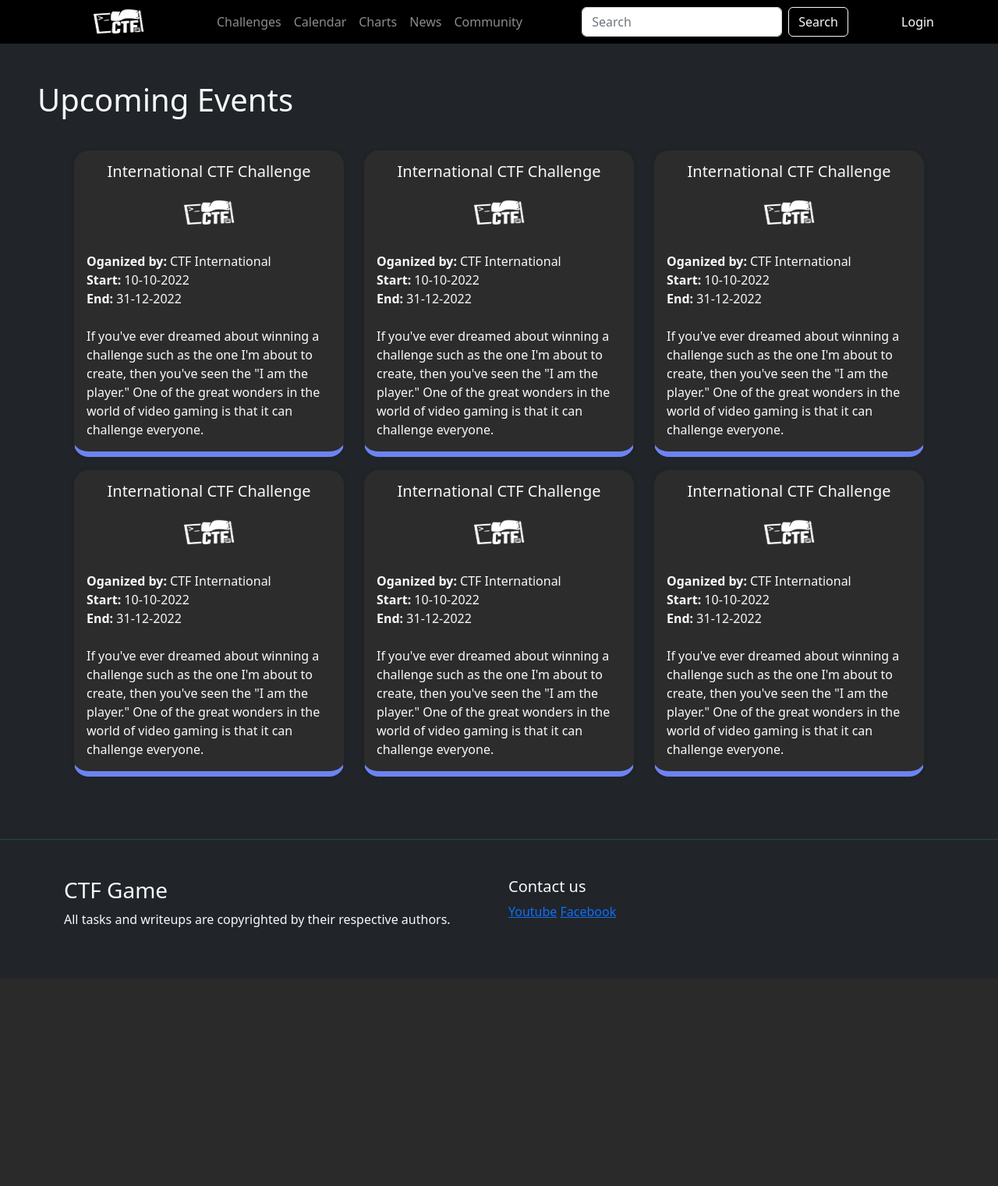
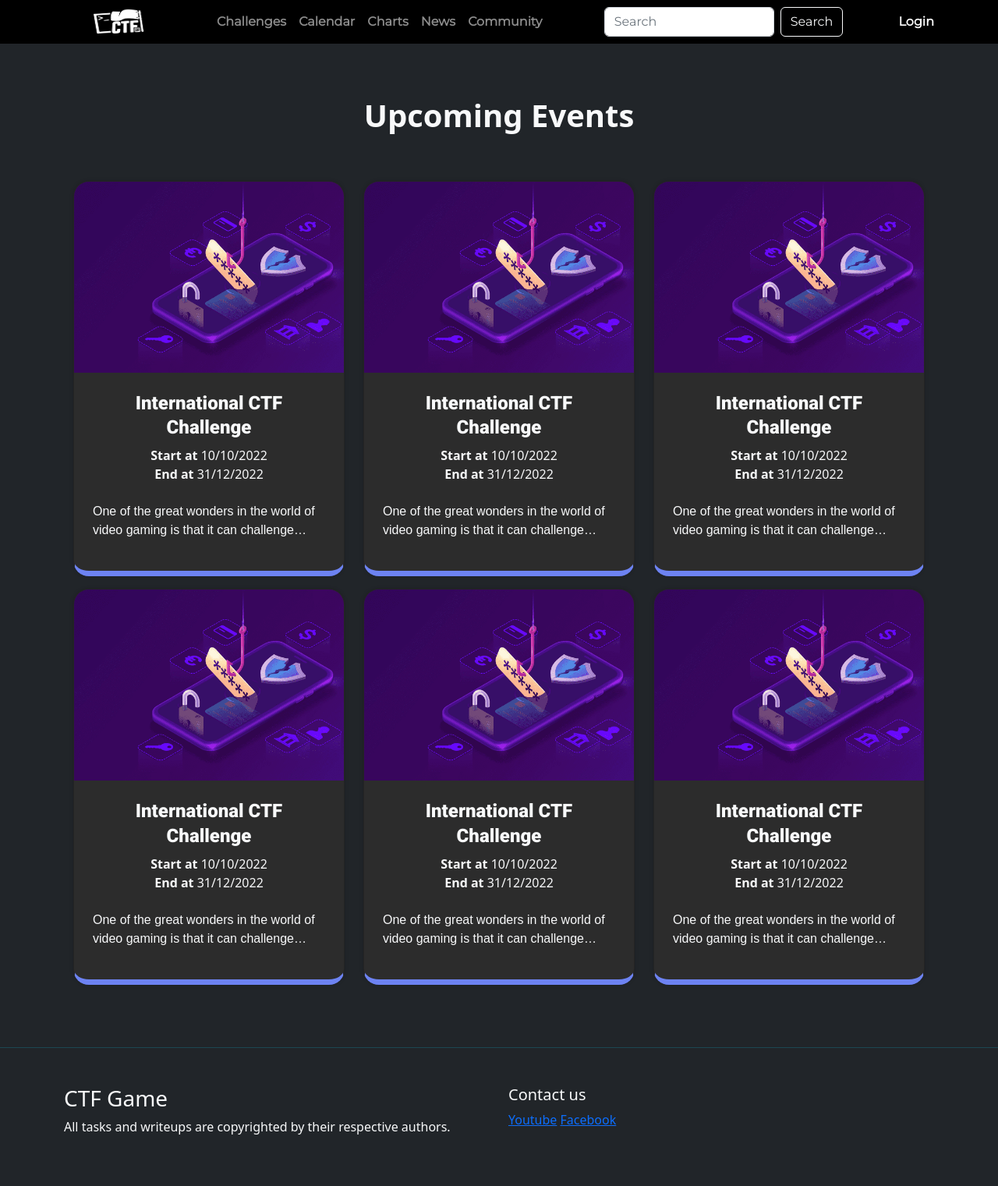
Before and after one commit to meokisama/DjangoCTF, a Django app: page / in a window 1280 px wide. Shown: the whole page at 78% size. Before the commit the page ends 1189 px from the top, so only its background shows below. Run offline with Django 4.2, Linux system fonts and the light colour scheme.

Commit message:
Change card style

```diff
--- a/main/static/main/style.css
+++ b/main/static/main/style.css
@@ -1,3 +1,6 @@
+@import url('https://fonts.googleapis.com/css2?family=Roboto:wght@700;900&display=swap');
+@import url('https://fonts.googleapis.com/css2?family=Montserrat:wght@100;200;300;400&display=swap');
+
 #logo {
     width: 140px;
     height: 35px;
@@ -26,6 +29,14 @@
 .card:hover {
     transform: translate3d(0px, -0.25rem, 0px);
     box-shadow: 0 0 1rem rgba(0, 0, 0, 0.32);
+    cursor: pointer;
+}
+
+.card-title {
+    font-family: 'Roboto', sans-serif;
+    font-weight: 900;
+    font-size: 1.5rem;
+    line-height: 1.3;
 }
 
 #section-event {
@@ -34,6 +45,80 @@
     background-repeat: no-repeat;
     background-size: 100%
 }
+
+#upcoming {
+    font-weight: 800;
+    font-size: 2.5rem;
+    text-align: center;
+    padding: 20px;
+}
+
+.ThumbnailWrapper {
+    position: relative;
+    width: 100%;
+    margin-top: -20px;
+}
+
+.card img {
+    height: 250px;
+}
+
+.InnerWrapper {
+    overflow: hidden;
+}
+
+.ThumbnailWrapper::after {
+    content: '';
+    display: block;
+    position: absolute;
+    top: 0;
+    left: 0;
+    width: 100%;
+    height: 100%;
+    opacity: 0;
+    background-color: rgba(0, 0, 0, 0.15);
+    transition: 0.3s ease;
+}
+
+.card-text {
+    display: flex;
+    flex-direction: column;
+    flex: 1 1 auto;
+    justify-content: space-between;
+    padding: 24px;
+}
+
+.card-text > * {
+    display: block;
+}
+
+.text-bold {
+    font-weight: bold;
+}
+
+.card-description {
+    line-height: 1.5;
+    margin-top: 8px;
+    font-family: 'Fira Sans Condensed', sans-serif;
+    display: -webkit-box;
+    -webkit-line-clamp: 2;
+    -webkit-box-orient: vertical;
+    word-break: break-word;
+    overflow: hidden;
+    text-overflow: ellipsis;
+    text-align: left;
+}
+
+
+#nav-menu {
+    font-family: 'Montserrat', sans-serif;
+    font-weight: bold;
+}
+
+
+
+
+
 
 /* start of Calendar */
 .main {
--- a/main/templates/index.html
+++ b/main/templates/index.html
@@ -18,121 +18,151 @@
   <!-- Start of Events -->
   <section class="text-light p-5 bg-dark" id="section-event">
     <div>
-      <h1>Upcoming Events</h1>
+      <h1 id="upcoming">Upcoming Events</h1>
     </div>
     <div class="container p-4">
       <div class="row text-center">
 
         <div class="col-lg-4 my-2">
           <div class="card">
-            <h5 class="card-title">International CTF Challenge</h5>
+            <div class="ThumbnailWrapper">
+              <div class="InnerWrapper">
                 {% load static %}
-            <image src="{% static 'main/logo.png' %}" alt="Challenges Logo" class="card-img-top mx-auto my-3" id="logo">
-              <div class="card-body text-start">
-                <p class="card-text">
-                  <b> Oganized by: </b> CTF International <br>
-                  <b> Start: </b> 10-10-2022 <br>
-                  <b> End: </b> 31-12-2022
-                  <br><br>
-                  If you've ever dreamed about winning a challenge such as the one I'm about to create, then you've seen
-                  the "I am the player." One of the great wonders in the world of video gaming is that it can challenge
-                  everyone.
+                <image src="{% static 'main/images/thumb.png' %}">
+              </div>
+            </div>
+            <div class="card-text">
+              <h3 class="card-title">International CTF Challenge</h3>
+              <div>
+                <p>
+                  <span class="text-bold">Start at</span> 10/10/2022
+                  <br>
+                  <span class="text-bold">End at</span> 31/12/2022
                 </p>
+
+              </div>
+              <p class="card-description">One of the great wonders in the world of video gaming
+                is that it can challenge everyone.</p>
             </div>
           </div>
         </div>
 
         <div class="col-lg-4 my-2">
           <div class="card">
-            <h5 class="card-title">International CTF Challenge</h5>
+            <div class="ThumbnailWrapper">
+              <div class="InnerWrapper">
                 {% load static %}
-            <image src="{% static 'main/logo.png' %}" alt="Challenges Logo" class="card-img-top mx-auto my-3" id="logo">
-              <div class="card-body text-start">
-                <p class="card-text">
-                  <b> Oganized by: </b> CTF International <br>
-                  <b> Start: </b> 10-10-2022 <br>
-                  <b> End: </b> 31-12-2022
-                  <br><br>
-                  If you've ever dreamed about winning a challenge such as the one I'm about to create, then you've seen
-                  the "I am the player." One of the great wonders in the world of video gaming is that it can challenge
-                  everyone.
+                <image src="{% static 'main/images/thumb.png' %}">
+              </div>
+            </div>
+            <div class="card-text">
+              <h3 class="card-title">International CTF Challenge</h3>
+              <div>
+                <p>
+                  <span class="text-bold">Start at</span> 10/10/2022
+                  <br>
+                  <span class="text-bold">End at</span> 31/12/2022
                 </p>
+
+              </div>
+              <p class="card-description">One of the great wonders in the world of video gaming
+                is that it can challenge everyone.</p>
             </div>
           </div>
         </div>
 
         <div class="col-lg-4 my-2">
-          <div class="card ">
-            <h5 class="card-title">International CTF Challenge</h5>
+          <div class="card">
+            <div class="ThumbnailWrapper">
+              <div class="InnerWrapper">
                 {% load static %}
-            <image src="{% static 'main/logo.png' %}" alt="Challenges Logo" class="card-img-top mx-auto my-3" id="logo">
-              <div class="card-body text-start">
-                <p class="card-text">
-                  <b> Oganized by: </b> CTF International <br>
-                  <b> Start: </b> 10-10-2022 <br>
-                  <b> End: </b> 31-12-2022
-                  <br><br>
-                  If you've ever dreamed about winning a challenge such as the one I'm about to create, then you've seen
-                  the "I am the player." One of the great wonders in the world of video gaming is that it can challenge
-                  everyone.
+                <image src="{% static 'main/images/thumb.png' %}">
+              </div>
+            </div>
+            <div class="card-text">
+              <h3 class="card-title">International CTF Challenge</h3>
+              <div>
+                <p>
+                  <span class="text-bold">Start at</span> 10/10/2022
+                  <br>
+                  <span class="text-bold">End at</span> 31/12/2022
                 </p>
+
+              </div>
+              <p class="card-description">One of the great wonders in the world of video gaming
+                is that it can challenge everyone.</p>
             </div>
           </div>
         </div>
 
         <div class="col-lg-4 my-2">
-          <div class="card ">
-            <h5 class="card-title">International CTF Challenge</h5>
+          <div class="card">
+            <div class="ThumbnailWrapper">
+              <div class="InnerWrapper">
                 {% load static %}
-            <image src="{% static 'main/logo.png' %}" alt="Challenges Logo" class="card-img-top mx-auto my-3" id="logo">
-              <div class="card-body text-start">
-                <p class="card-text">
-                  <b> Oganized by: </b> CTF International <br>
-                  <b> Start: </b> 10-10-2022 <br>
-                  <b> End: </b> 31-12-2022
-                  <br><br>
-                  If you've ever dreamed about winning a challenge such as the one I'm about to create, then you've seen
-                  the "I am the player." One of the great wonders in the world of video gaming is that it can challenge
-                  everyone.
+                <image src="{% static 'main/images/thumb.png' %}">
+              </div>
+            </div>
+            <div class="card-text">
+              <h3 class="card-title">International CTF Challenge</h3>
+              <div>
+                <p>
+                  <span class="text-bold">Start at</span> 10/10/2022
+                  <br>
+                  <span class="text-bold">End at</span> 31/12/2022
                 </p>
+
+              </div>
+              <p class="card-description">One of the great wonders in the world of video gaming
+                is that it can challenge everyone.</p>
             </div>
           </div>
         </div>
 
         <div class="col-lg-4 my-2">
-          <div class="card ">
-            <h5 class="card-title">International CTF Challenge</h5>
+          <div class="card">
+            <div class="ThumbnailWrapper">
+              <div class="InnerWrapper">
                 {% load static %}
-            <image src="{% static 'main/logo.png' %}" alt="Challenges Logo" class="card-img-top mx-auto my-3" id="logo">
-              <div class="card-body text-start">
-                <p class="card-text">
-                  <b> Oganized by: </b> CTF International <br>
-                  <b> Start: </b> 10-10-2022 <br>
-                  <b> End: </b> 31-12-2022
-                  <br><br>
-                  If you've ever dreamed about winning a challenge such as the one I'm about to create, then you've seen
-                  the "I am the player." One of the great wonders in the world of video gaming is that it can challenge
-                  everyone.
+                <image src="{% static 'main/images/thumb.png' %}">
+              </div>
+            </div>
+            <div class="card-text">
+              <h3 class="card-title">International CTF Challenge</h3>
+              <div>
+                <p>
+                  <span class="text-bold">Start at</span> 10/10/2022
+                  <br>
+                  <span class="text-bold">End at</span> 31/12/2022
                 </p>
+
+              </div>
+              <p class="card-description">One of the great wonders in the world of video gaming
+                is that it can challenge everyone.</p>
             </div>
           </div>
         </div>
 
         <div class="col-lg-4 my-2">
-          <div class="card ">
-            <h5 class="card-title">International CTF Challenge</h5>
+          <div class="card">
+            <div class="ThumbnailWrapper">
+              <div class="InnerWrapper">
                 {% load static %}
-            <image src="{% static 'main/logo.png' %}" alt="Challenges Logo" class="card-img-top mx-auto my-3" id="logo">
-              <div class="card-body text-start">
-                <p class="card-text">
-                  <b> Oganized by: </b> CTF International <br>
-                  <b> Start: </b> 10-10-2022 <br>
-                  <b> End: </b> 31-12-2022
-                  <br><br>
-                  If you've ever dreamed about winning a challenge such as the one I'm about to create, then you've seen
-                  the "I am the player." One of the great wonders in the world of video gaming is that it can challenge
-                  everyone.
+                <image src="{% static 'main/images/thumb.png' %}">
+              </div>
+            </div>
+            <div class="card-text">
+              <h3 class="card-title">International CTF Challenge</h3>
+              <div>
+                <p>
+                  <span class="text-bold">Start at</span> 10/10/2022
+                  <br>
+                  <span class="text-bold">End at</span> 31/12/2022
                 </p>
+
+              </div>
+              <p class="card-description">One of the great wonders in the world of video gaming
+                is that it can challenge everyone.</p>
             </div>
           </div>
         </div>
```
Also changed, not shown: main/static/main/images/thumb.png (added). Lines whose indentation alone changed are shown as unchanged.
